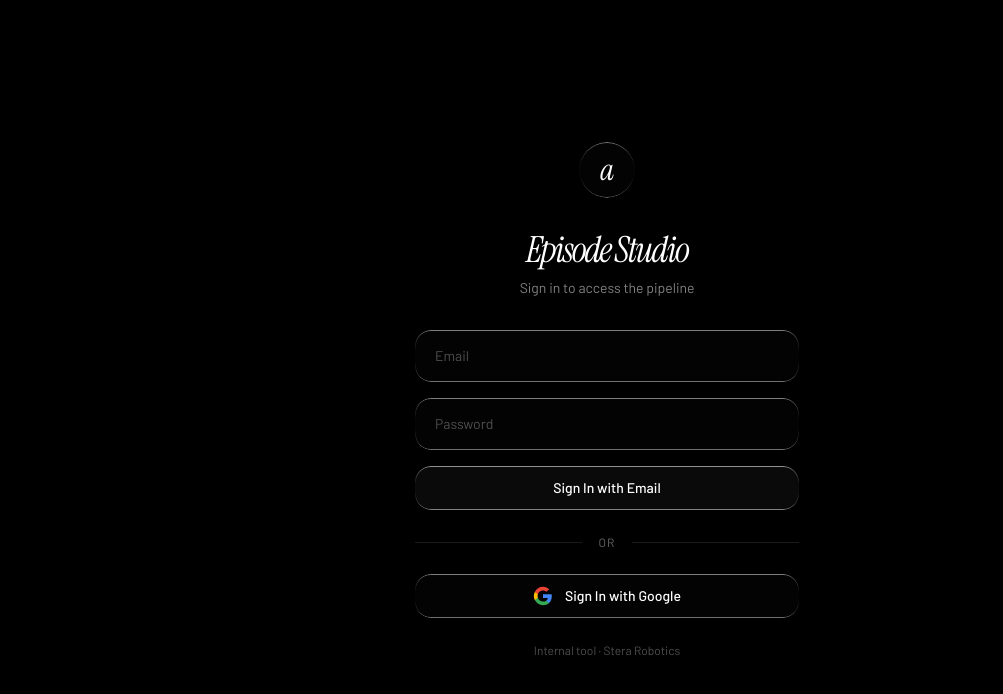
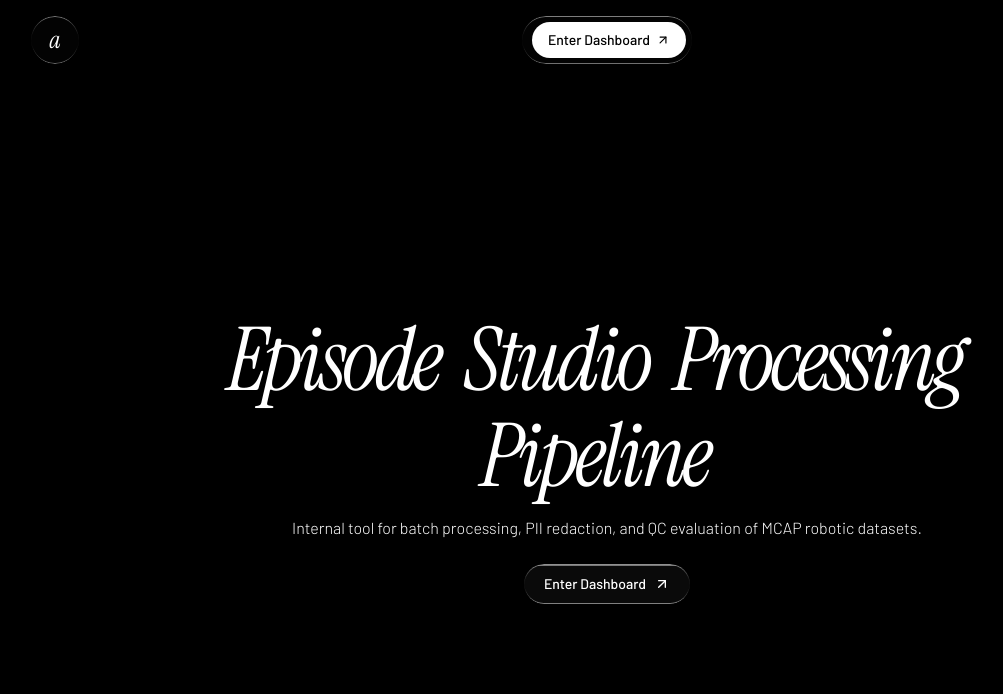
Before and after one commit to anshrajshukla1/sterra-episode-studio, a React (Vite) app in the folder frontend/: page / in a window 1280 px wide. Before the commit this address led to /login. Shown: the top 694 px of the page, without its empty margins (33-1036 px from the left). Built offline with nearby package versions, Linux system fonts and the light colour scheme; no server answers.

Commit message:
Restore Hero page with stripped content and add spinner to process button

```diff
--- a/frontend/src/App.tsx
+++ b/frontend/src/App.tsx
@@ -1,5 +1,6 @@
 import { Routes, Route, Navigate } from 'react-router-dom'
 import ProtectedRoute from './components/ProtectedRoute'
+import Hero from './pages/Hero'
 import Login from './pages/Login'
 import RecordingList from './pages/RecordingList'
 import RecordingDetail from './pages/RecordingDetail'
@@ -9,7 +10,11 @@ import ResultView from './pages/ResultView'
 export default function App() {
   return (
     <Routes>
-      <Route path="/" element={<Navigate to="/app" replace />} />
+      <Route path="/" element={
+        <div className="bg-black text-white min-h-screen">
+          <Hero />
+        </div>
+      } />
       <Route path="/login" element={<Login />} />
 
       <Route path="/app" element={<ProtectedRoute />}>
@@ -19,7 +24,7 @@ export default function App() {
         <Route path="results/:id" element={<ResultView />} />
       </Route>
 
-      <Route path="*" element={<Navigate to="/app" replace />} />
+      <Route path="*" element={<Navigate to="/" replace />} />
     </Routes>
   )
 }
--- /dev/null
+++ b/frontend/src/pages/Hero.tsx
@@ -0,0 +1,74 @@
+import { motion } from 'framer-motion'
+import { useNavigate } from 'react-router-dom'
+import FadingVideo from '../components/FadingVideo'
+import BlurText from '../components/BlurText'
+import Navbar from '../components/Navbar'
+import { ArrowUpRight, Play, ClockIcon, GlobeIcon } from '../components/icons'
+
+const fadeVariant = {
+  hidden: { filter: 'blur(10px)', opacity: 0, y: 20 },
+  visible: { filter: 'blur(0px)', opacity: 1, y: 0 },
+}
+
+const HERO_VIDEO = 'https://d8j0ntlcm91z4.cloudfront.net/user_38xzZboKViGWJOttwIXH07lWA1P/hf_20260619_191346_9d19d66e-86a4-47f7-8dc6-712c1788c3b2.mp4'
+
+const LOGOS = ['Aeon', 'Vela', 'Apex', 'Orbit', 'Zeno']
+
+export default function Hero() {
+  const navigate = useNavigate()
+  return (
+    <section className="h-screen overflow-hidden bg-black relative">
+      {/* Background video */}
+      <FadingVideo
+        src={HERO_VIDEO}
+        className="absolute left-1/2 top-0 -translate-x-1/2 object-cover object-top z-0"
+        style={{ width: '120%', height: '120%' }}
+      />
+
+      {/* Content */}
+      <div className="relative z-10 flex flex-col h-full">
+        <Navbar onStartProject={() => navigate('/app')} />
+
+        {/* Main content */}
+        <div className="flex-1 flex flex-col items-center justify-center pt-24 px-4 text-center">
+          {/* Headline */}
+          <div className="mt-6 max-w-3xl">
+            <BlurText
+              text="Episode Studio Processing Pipeline"
+              className="text-6xl md:text-7xl lg:text-[5.5rem] font-heading italic text-white leading-[0.8] tracking-[-4px]"
+            />
+          </div>
+
+          {/* Subtext */}
+          <motion.p
+            variants={fadeVariant}
+            initial="hidden"
+            animate="visible"
+            transition={{ duration: 0.8, delay: 0.8 }}
+            className="mt-4 text-sm md:text-base text-white max-w-2xl font-body font-light leading-tight"
+          >
+            Internal tool for batch processing, PII redaction, and QC evaluation of MCAP robotic datasets.
+          </motion.p>
+
+          {/* CTA buttons */}
+          <motion.div
+            variants={fadeVariant}
+            initial="hidden"
+            animate="visible"
+            transition={{ duration: 0.8, delay: 1.1 }}
+            className="mt-6 flex items-center justify-center"
+          >
+            <button
+              onClick={() => navigate('/app')}
+              className="liquid-glass-strong rounded-full px-5 py-2.5 flex items-center gap-2 text-sm font-body font-medium text-white hover:bg-white/10 transition-colors"
+            >
+              Enter Dashboard
+              <ArrowUpRight className="w-4 h-4" />
+            </button>
+          </motion.div>
+
+        </div>
+      </div>
+    </section>
+  )
+}
--- a/frontend/src/pages/RecordingDetail.tsx
+++ b/frontend/src/pages/RecordingDetail.tsx
@@ -86,7 +86,12 @@ export default function RecordingDetail() {
               disabled={processing || recording.status === 'processing'}
               className="liquid-glass-strong rounded-full px-6 py-3 flex items-center gap-2 text-sm font-body font-medium text-white disabled:opacity-50 disabled:cursor-not-allowed"
             >
-              {processing ? 'Starting...' : recording.status === 'processing' ? 'Processing...' : 'Process Recording'}
+              {processing ? (
+                <>
+                  <div className="w-4 h-4 rounded-full border-2 border-white/20 border-t-white/80 animate-spin" />
+                  Starting...
+                </>
+              ) : recording.status === 'processing' ? 'Processing...' : 'Process Recording'}
               {!processing && <ArrowUpRight className="w-4 h-4" />}
             </button>
           )}
```
